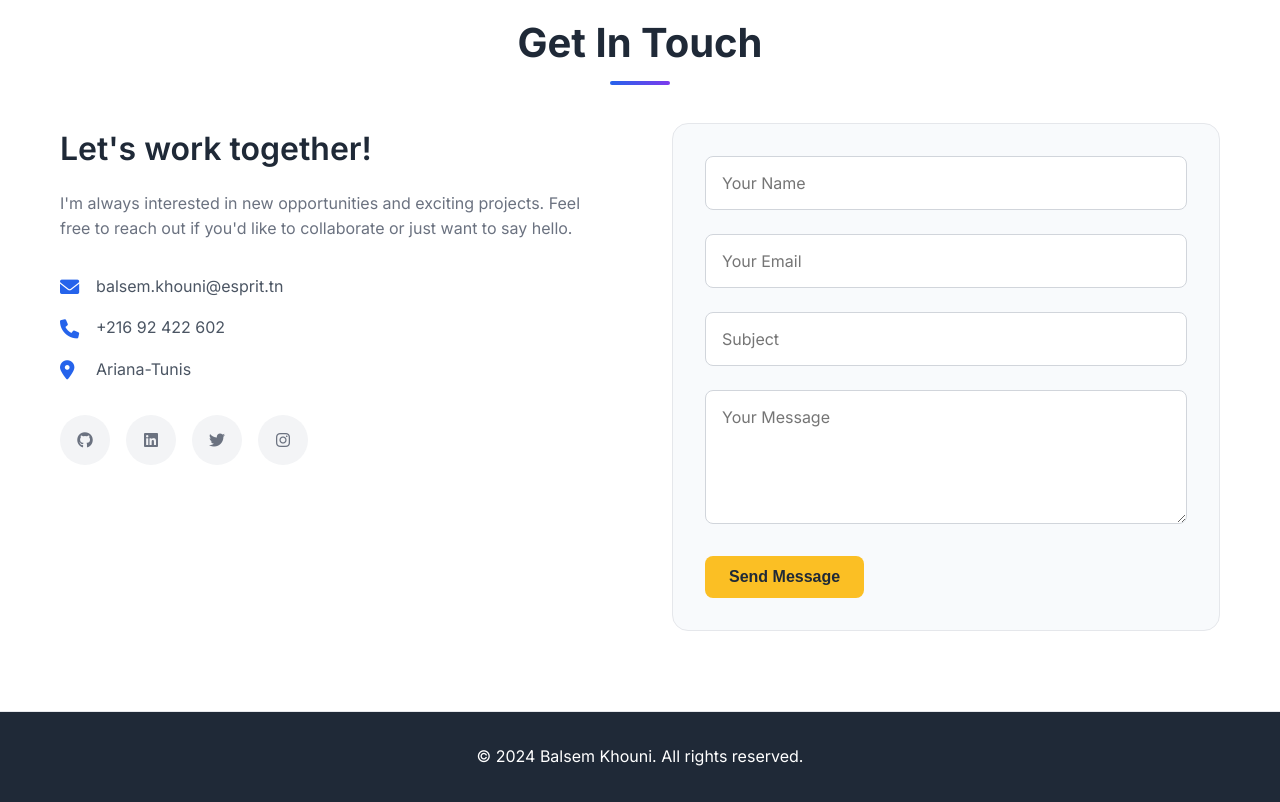
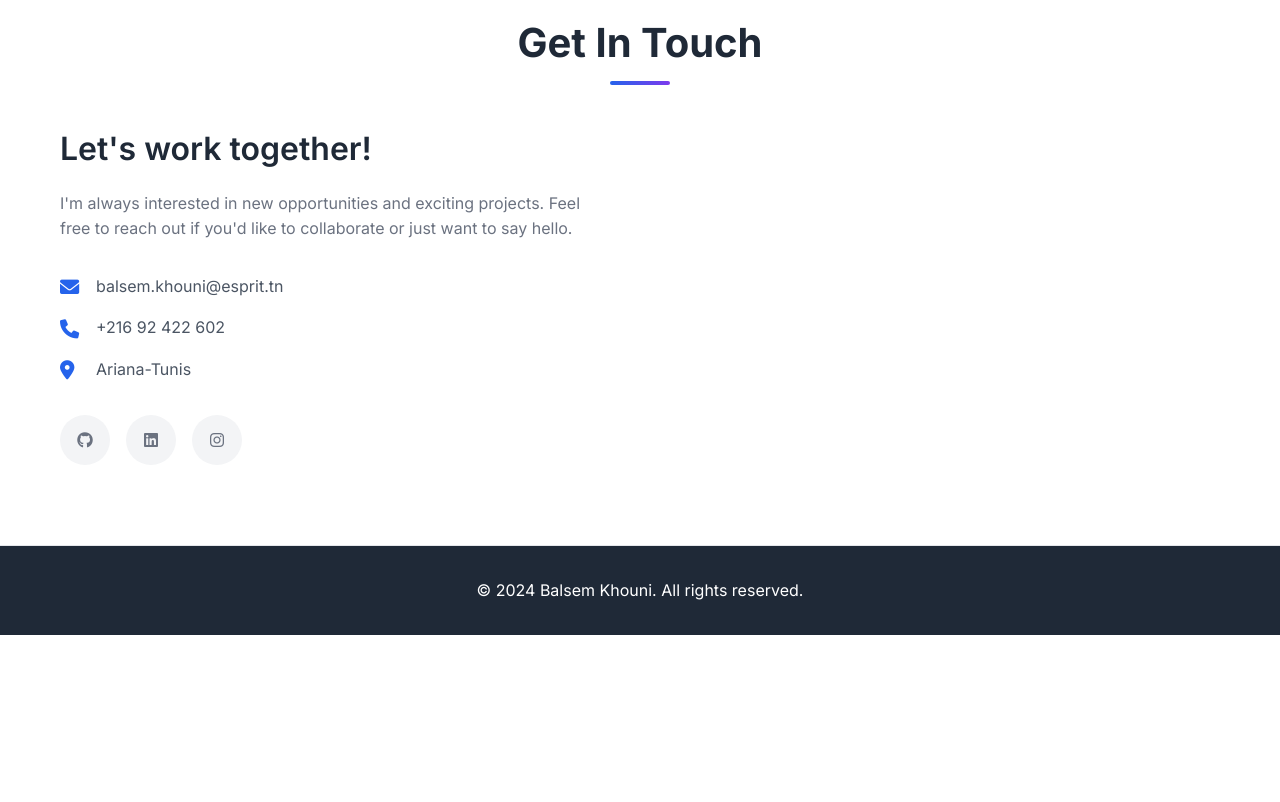
Before and after one commit to balsemkhouniblossom/MyPortfolio, a plain HTML site: page index.html in a window 1280 px wide. Shown: the part 5940-6742 px from the top of the page. After the commit the page ends 6575 px from the top, so only its background shows below. Drawn offline with Linux system fonts and the light colour scheme.

Commit message:
Update index.html

```diff
--- a/index.html
+++ b/index.html
@@ -570,35 +570,17 @@
                         </div>
                     </div>
                     <div class="social-links">
-                        <a href="#" class="social-link">
+                        <a href="https://github.com/balsemkhouniblossom" class="social-link">
                             <i class="fab fa-github"></i>
                         </a>
-                        <a href="#" class="social-link">
+                        <a href="www.linkedin.com/in/balsem-khouni-015927316" class="social-link">
                             <i class="fab fa-linkedin"></i>
                         </a>
-                        <a href="#" class="social-link">
-                            <i class="fab fa-twitter"></i>
-                        </a>
-                        <a href="#" class="social-link">
+                        <a href="https://www.instagram.com/balsemstory/profilecard/?igsh=MWUyMmdlMWhvZGh1MQ==" class="social-link">
                             <i class="fab fa-instagram"></i>
                         </a>
                     </div>
                 </div>
-                <form class="contact-form">
-                    <div class="form-group">
-                        <input type="text" id="name" name="name" placeholder="Your Name" required>
-                    </div>
-                    <div class="form-group">
-                        <input type="email" id="email" name="email" placeholder="Your Email" required>
-                    </div>
-                    <div class="form-group">
-                        <input type="text" id="subject" name="subject" placeholder="Subject" required>
-                    </div>
-                    <div class="form-group">
-                        <textarea id="message" name="message" placeholder="Your Message" rows="5" required></textarea>
-                    </div>
-                    <button type="submit" class="btn btn-primary">Send Message</button>
-                </form>
             </div>
         </div>
     </section>
```
